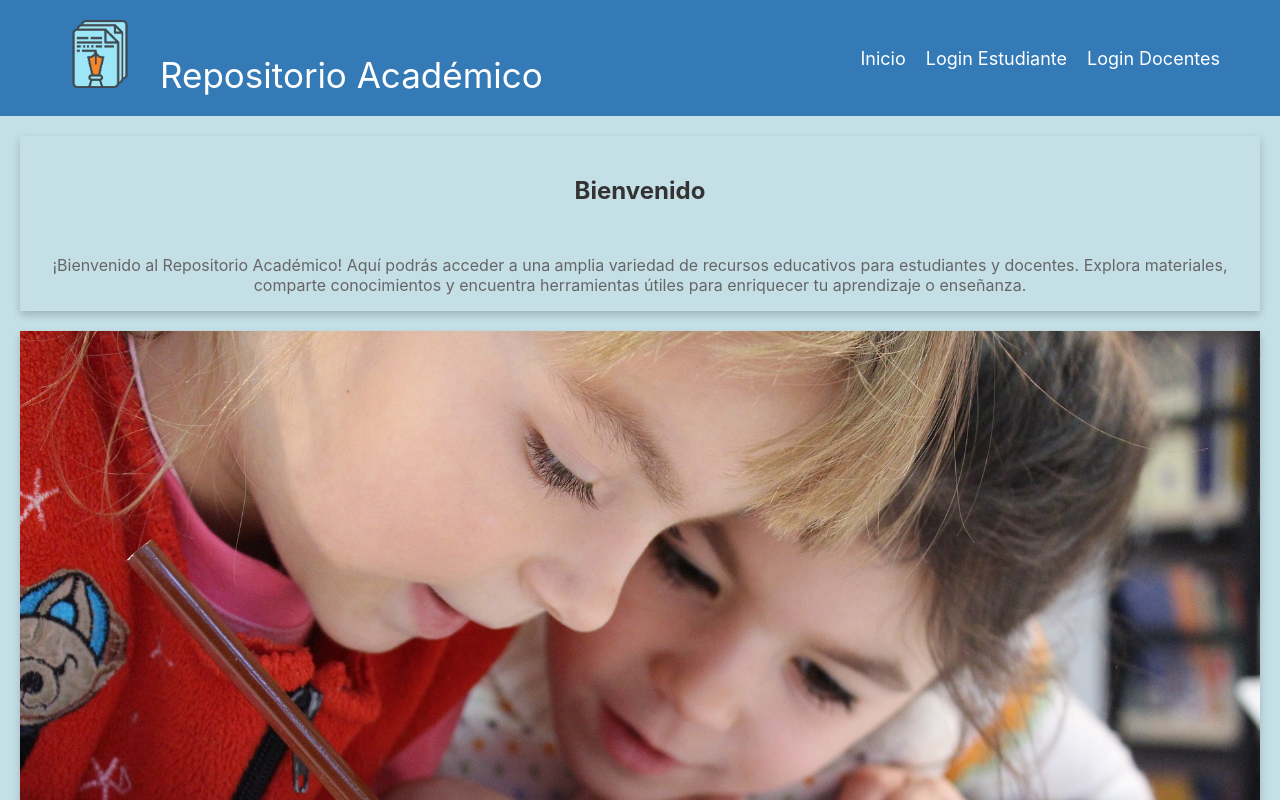
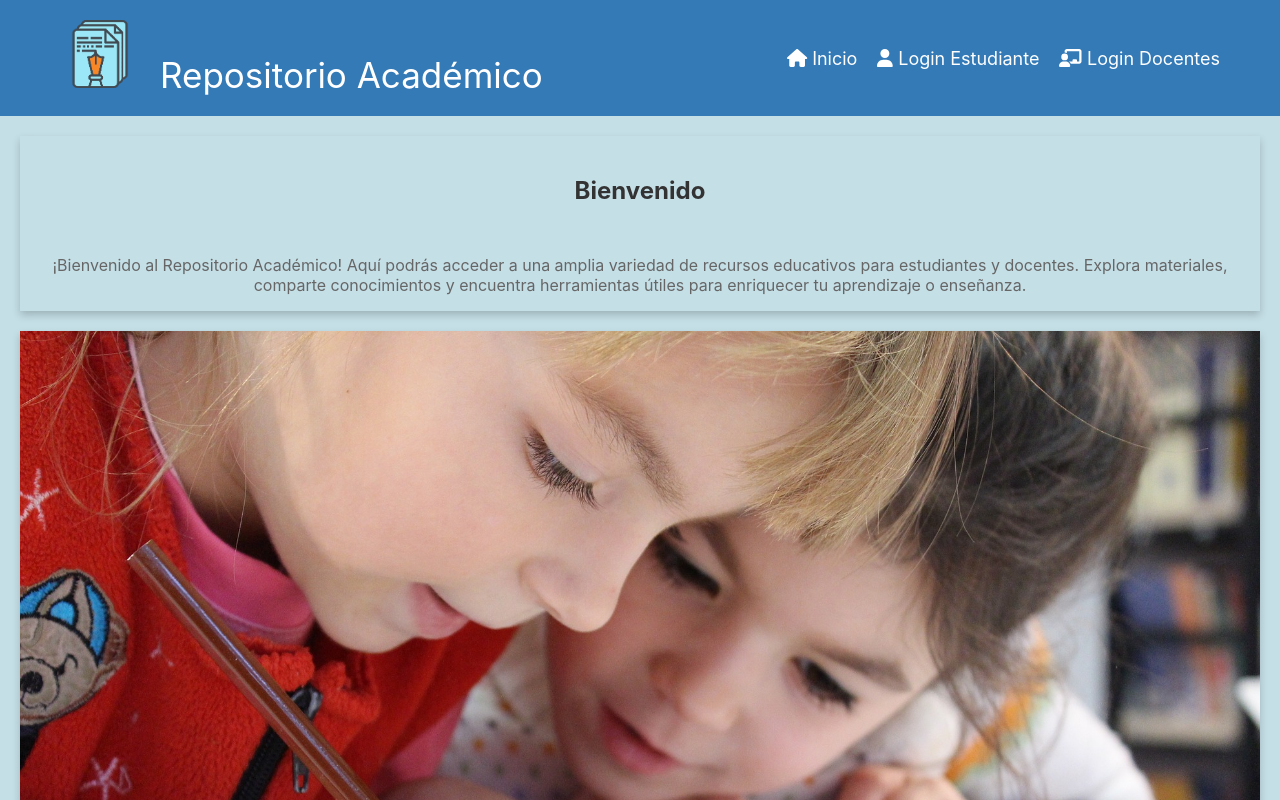
Before and after one commit to blackrose99/RepositorioAcademico, a React (Create React App) app: page / in a window 1280 px wide. Shown: the top 800 px of the page. Built offline with nearby package versions, Linux system fonts and the light colour scheme.

Commit message:
header principal

```diff
--- a/src/Componentes/Globales/Header.js
+++ b/src/Componentes/Globales/Header.js
@@ -1,22 +1,24 @@
 import React from 'react';
-import { Link } from 'react-router-dom'; // Importa Link desde react-router-dom
-import './Header.css'; // Importa el archivo de estilos del Header
-import logo from './img_G/logo-removebg-preview.png'; // Importa la imagen del logotipo
+import { Link } from 'react-router-dom';
+import './Header.css';
+import { FontAwesomeIcon } from '@fortawesome/react-fontawesome';
+import { faHome, faUser, faChalkboardTeacher } from '@fortawesome/free-solid-svg-icons';
+
+import logo from './img_G/logo-removebg-preview.png';
 
 const Header = () => {
   return (
     <header className="header">
       <div className="containerHeader">
         <div className="logo">
-          <img src={logo} alt="Logo de la aplicación"  />
-         <span className='tituloHeader'>Repositorio Académico</span>
+          <img src={logo} alt="Logo de la aplicación" />
+          <span className='tituloHeader'>Repositorio Académico</span>
         </div>
         <nav>
           <ul>
-            <li><Link to="/">Inicio</Link></li>
-            <li><Link to="/login-estudiante">Login Estudiante</Link></li>
-            <li><Link to="/login-docente">Login Docentes</Link></li>
-
+            <li><Link to="/"><FontAwesomeIcon icon={faHome} /> Inicio</Link></li>
+            <li><Link to="/login-estudiante"><FontAwesomeIcon icon={faUser} /> Login Estudiante</Link></li>
+            <li><Link to="/login-docente"><FontAwesomeIcon icon={faChalkboardTeacher} /> Login Docentes</Link></li>
           </ul>
         </nav>
       </div>
```
